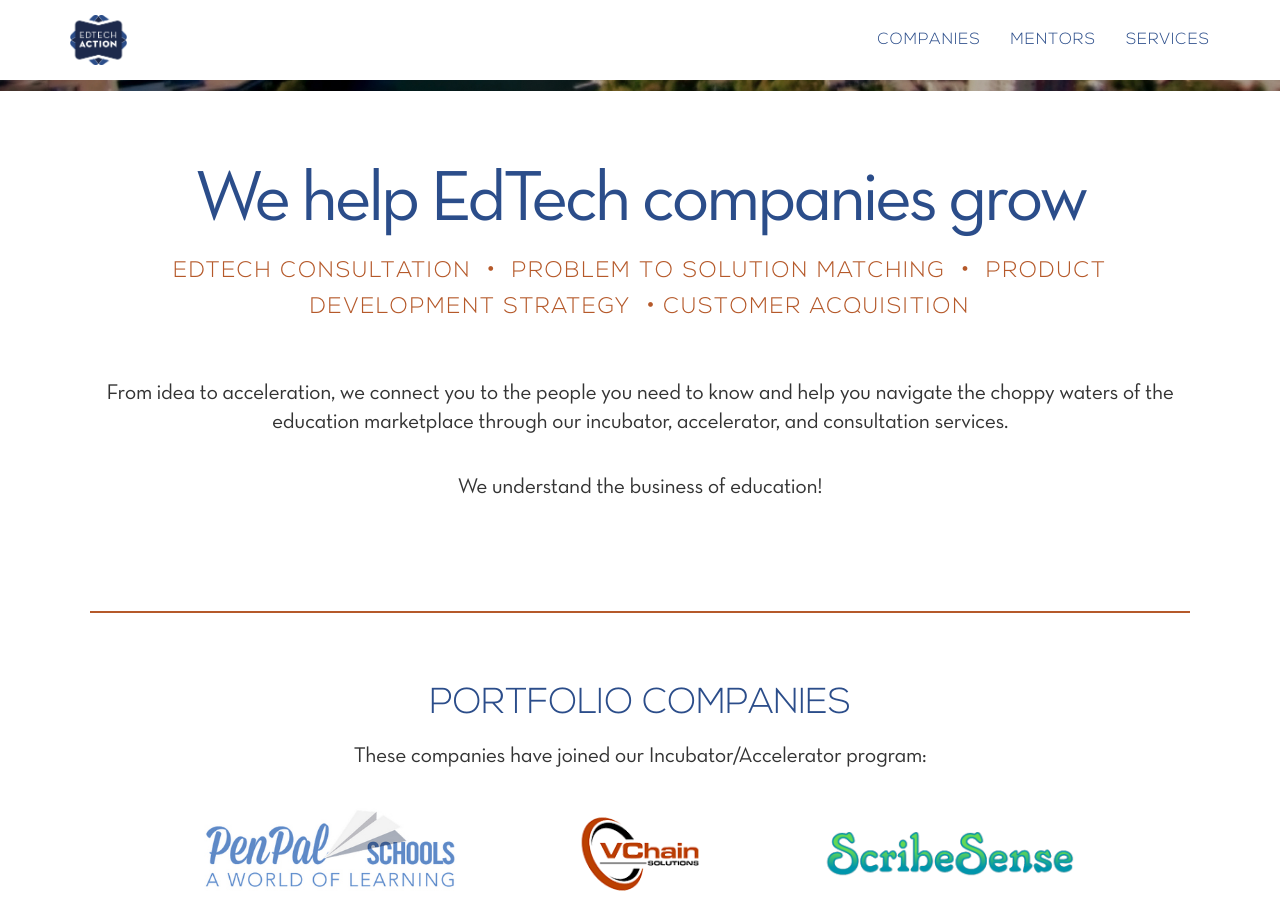
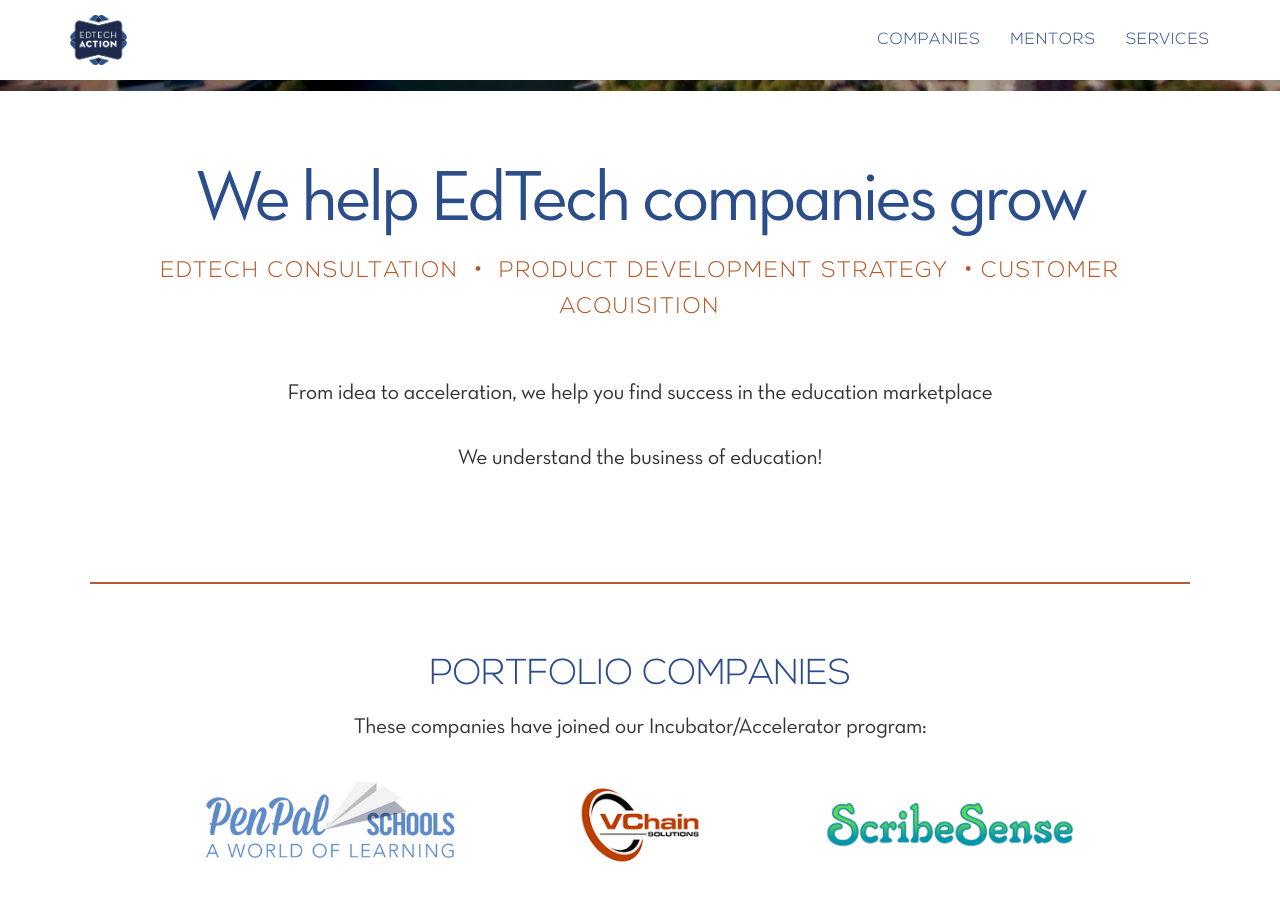
Before and after one commit to thejunto/edtech-action, a Jekyll site: the page built from index.html, in a window 1280 px wide and 900 px high, scrolled down 503 px. Built offline with Jekyll 4.4.1, drawn with Linux system fonts in a browser that asks for light colours; nearby versions of some CDN libraries.

Commit message:
Update index.html

```diff
--- a/index.html
+++ b/index.html
@@ -39,7 +39,7 @@
       </div>
       <div class="row hidden-xs">
         <div class="col-lg-12">
-          <h4 class="how">EdTech Consultation ・ Problem to Solution Matching ・ Product Development Strategy ・Customer Acquisition</h4>
+          <h4 class="how">EdTech Consultation ・ Product Development Strategy ・Customer Acquisition</h4>
         </div>
       </div>
       <div class="row visible-xs">
@@ -48,7 +48,7 @@
         </div>
       </div>
       <div>
-          <p>From idea to acceleration, we connect you to the people you need to know and help you navigate the choppy waters of the education marketplace through our incubator, accelerator, and consultation services.</p>
+          <p>From idea to acceleration, we help you find success in the education marketplace</p>
 
           <p>We understand the business of education!</p>
       </div>
```
